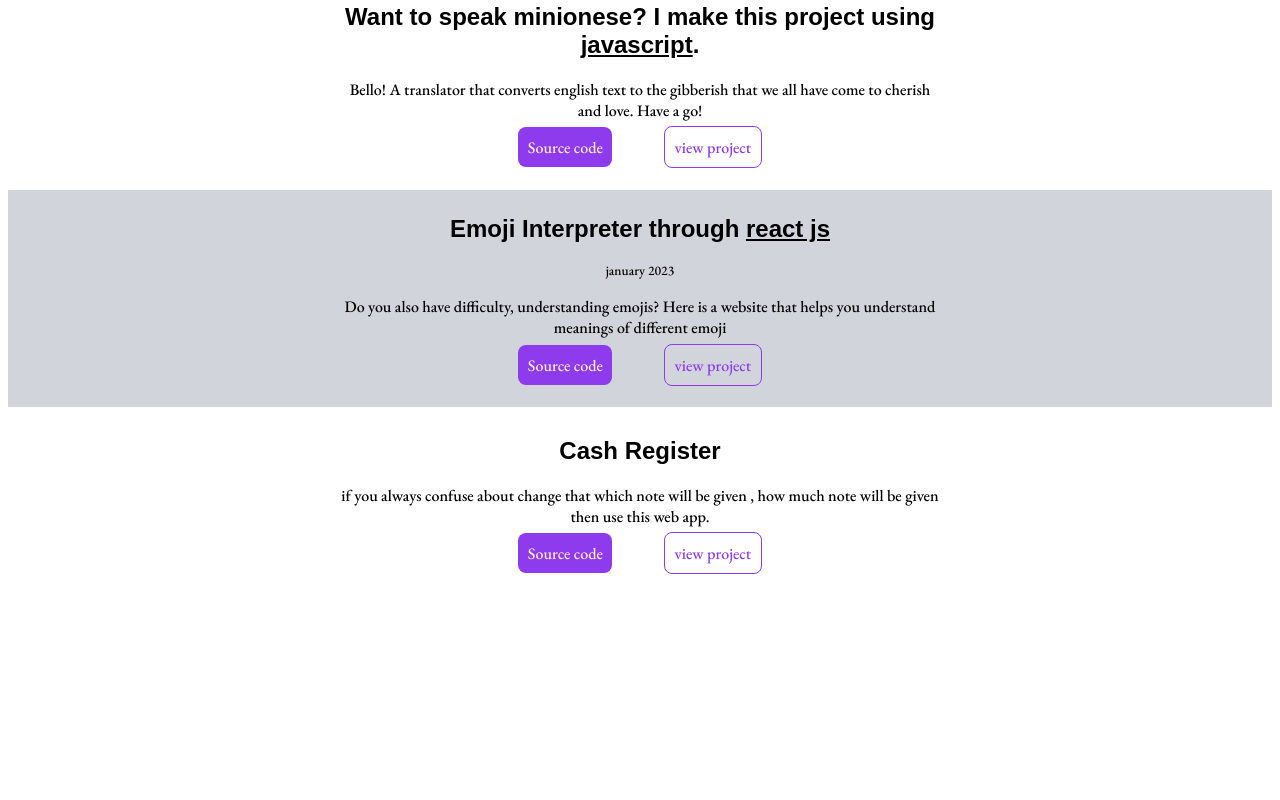
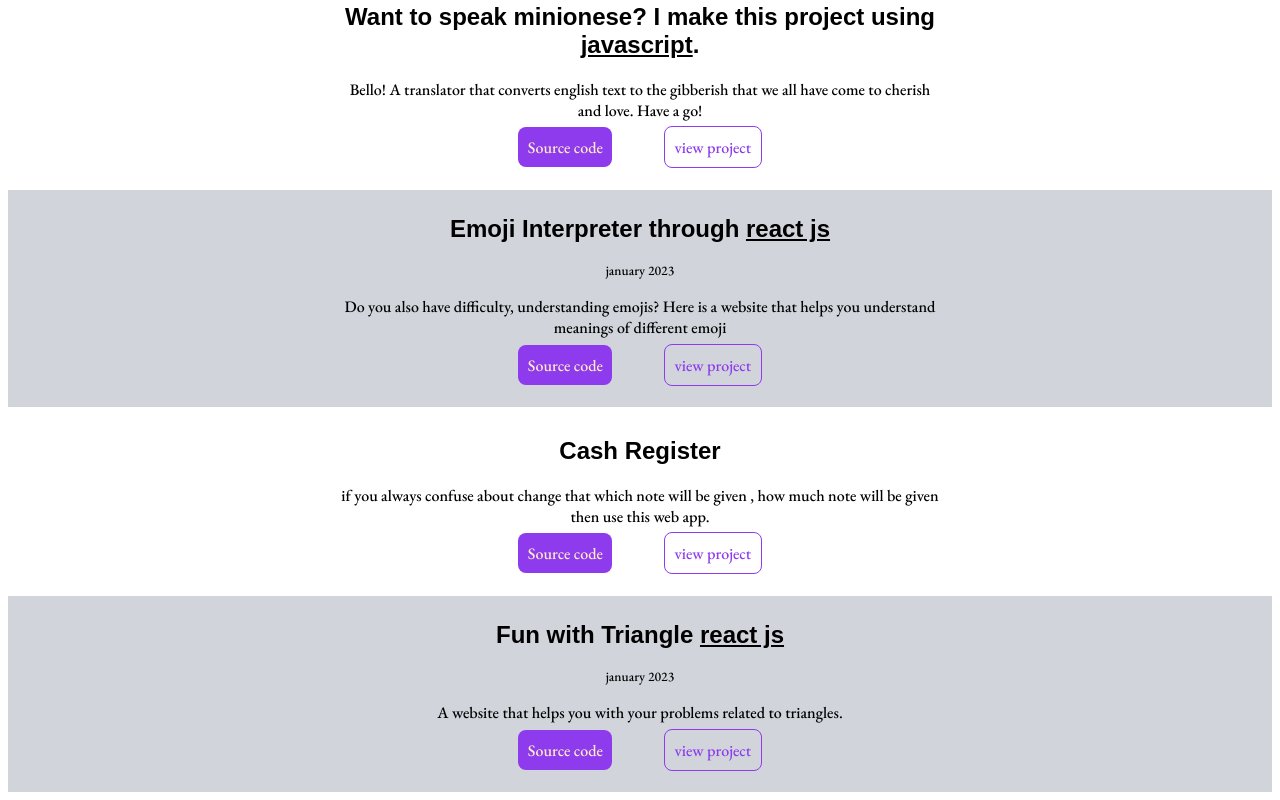
Before and after one commit to chaitali99-kumari/neogcamp-lesson-3, a plain HTML site: page project.html in a window 1280 px wide. Shown: the part 893-1693 px from the top of the page. Before the commit the page ends 1497 px from the top, so only its background shows below. Drawn offline with nearby package versions, Linux system fonts and the light colour scheme.

Commit message:
project update

```diff
--- a/project.html
+++ b/project.html
@@ -76,5 +76,14 @@
             <a  class="link link-primary" href="https://chaitali-cash-register.netlify.app">view project</a >
         </div>
     </section>
+    <section class="section-ow">
+        <div class="center-container">
+            <h2 class="h2">Fun with Triangle <span class="under">react js</span> </h2>
+            <small>january 2023</small>
+            <p>A website that helps you with your problems related to triangles.</p>
+            <a  class="link link-secondary" href="https://github.com/chaitali99-kumari/Fun-with-triangle">Source code</a >
+            <a  class="link link-primary" href="https://chaitali-fun-with-triangle.netlify.app">view project</a >
+        </div>
+    </section>
 </body>
 </html>
```
